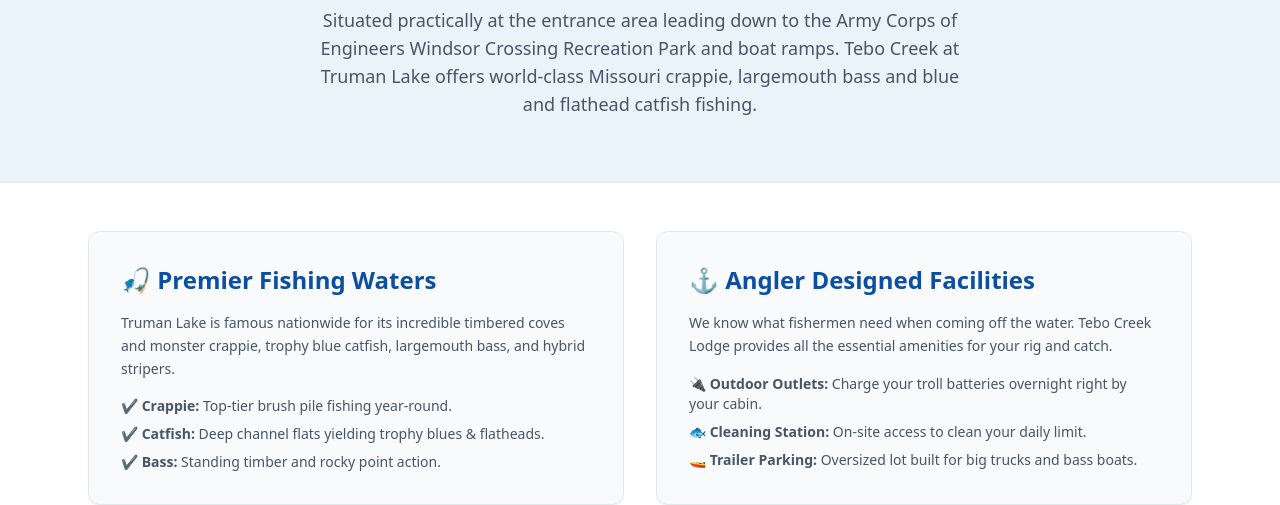
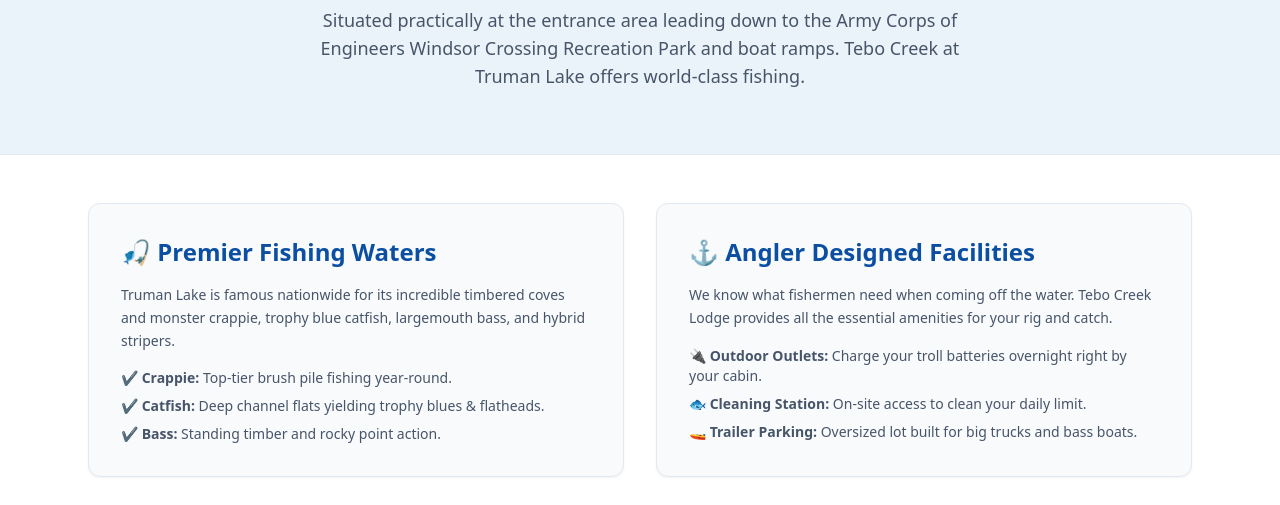
Before and after one commit to richlomeli239/tebocreeklodge, a plain HTML site: page outdoors.html in a window 1280 px wide. Shown: the part 319-824 px from the top of the page. Drawn offline with nearby package versions, Linux system fonts and the light colour scheme.

Commit message:
Add external CSS link to outdoors.html

```diff
--- a/outdoors.html
+++ b/outdoors.html
@@ -6,6 +6,7 @@
     <title>Truman Lake Fishing & Outdoors | Tebo Creek Lodge Clinton MO</title>
     <meta name="description" content="Guide to Truman Lake crappie, catfish, and bass fishing near Windsor Crossing. Boat parking, electrical outlets, and lodging at Tebo Creek Lodge.">
     <script src="https://cdn.tailwindcss.com"></script>
+    <link rel="stylesheet" href="css/styles.css">
 </head>
 <body class="bg-white text-slate-900 font-sans antialiased min-h-screen flex flex-col">
 
@@ -39,7 +40,7 @@
         <div class="max-w-4xl mx-auto">
             <h1 style="color: #0F172A;" class="text-4xl sm:text-5xl font-black mb-4">Truman Lake Outdoors & Fishing</h1>
             <p class="text-lg text-slate-600 max-w-2xl mx-auto">
-                Situated practically at the entrance area leading down to the Army Corps of Engineers Windsor Crossing Recreation Park and boat ramps. Tebo Creek at Truman Lake offers world-class Missouri crappie, largemouth bass and blue and flathead catfish fishing.
+                Situated practically at the entrance area leading down to the Army Corps of Engineers Windsor Crossing Recreation Park and boat ramps. Tebo Creek at Truman Lake offers world-class fishing.
             </p>
         </div>
     </header>
```
